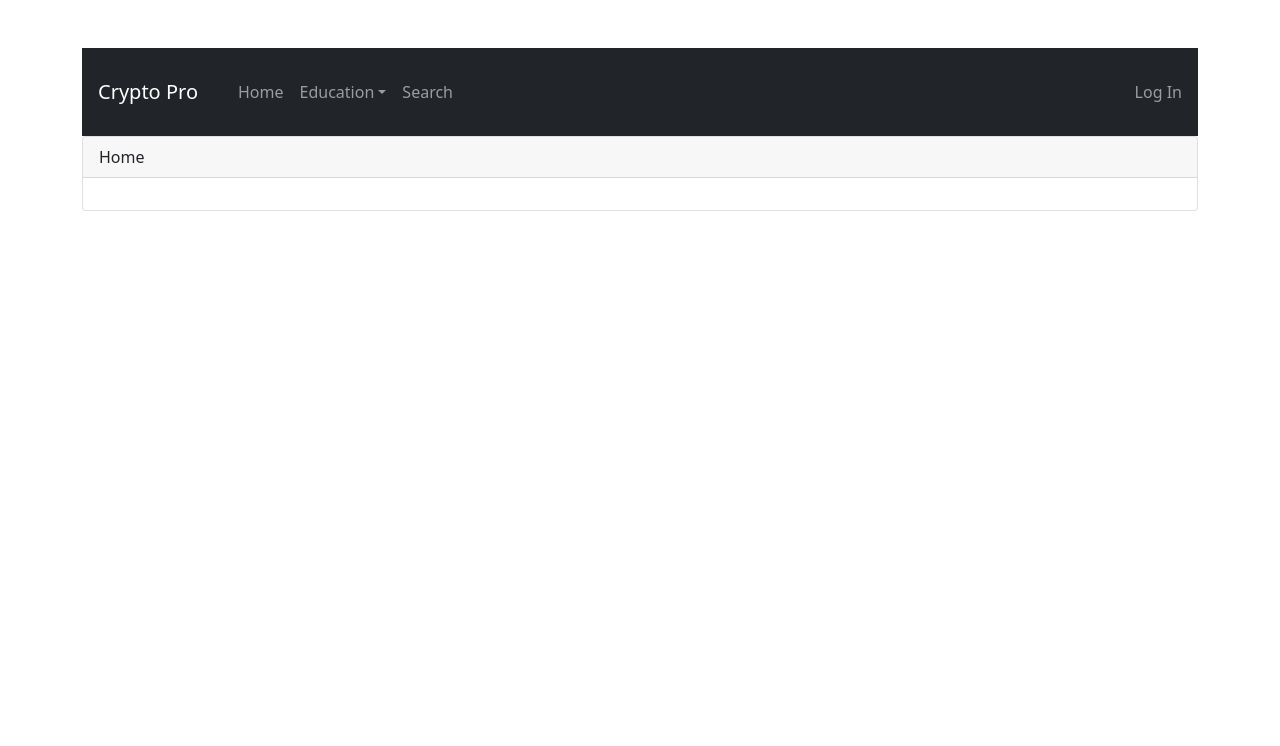
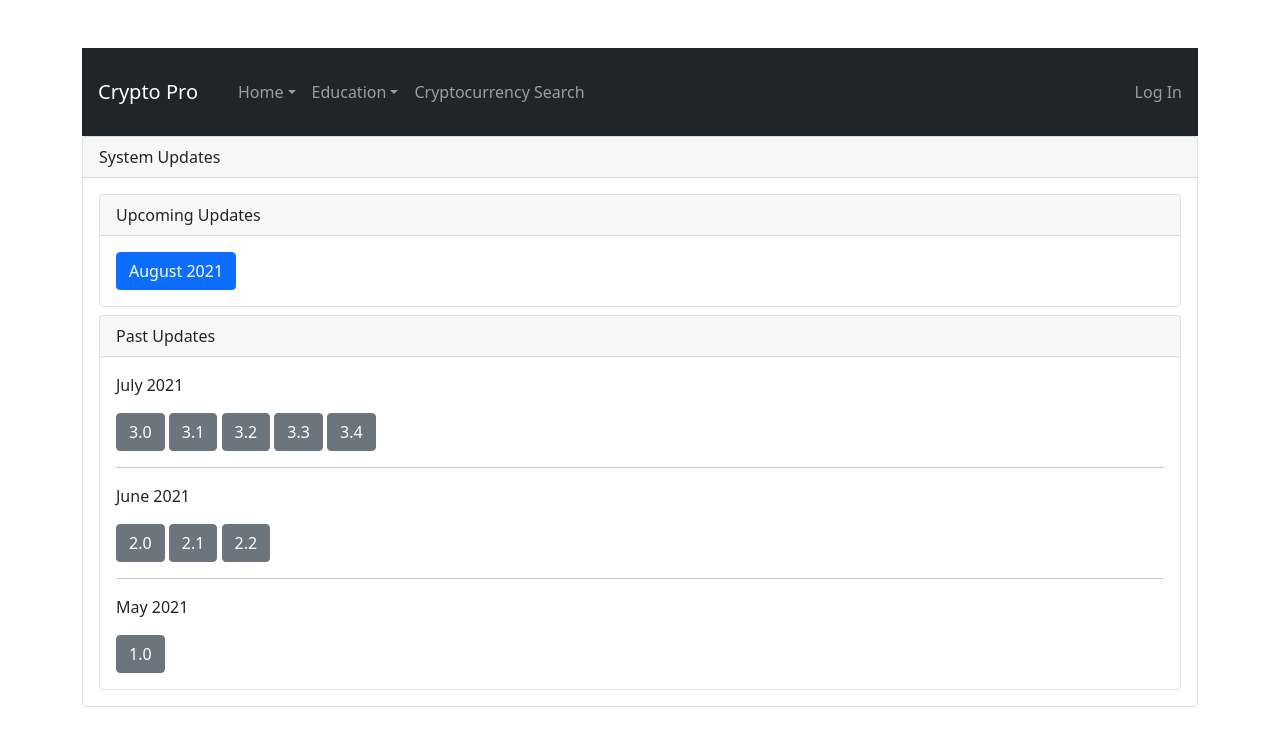
Before and after one commit to chrisgumieny/Crypto, a React (Create React App) app: page /systemupdates in a window 1280 px wide. Shown: the top 746 px of the page. Built offline with nearby package versions, Linux system fonts and the light colour scheme; no server answers.

Commit message:
SystemUpdates and chnages to styling

```diff
--- a/package.json
+++ b/package.json
@@ -9,11 +9,13 @@
     "axios": "^0.21.1",
     "bootstrap": "^5.0.1",
     "firebase": "^8.6.7",
+    "mdbreact": "^5.1.0",
     "react": "^17.0.2",
     "react-bootstrap": "^1.6.1",
     "react-dom": "^17.0.2",
     "react-router-dom": "^5.2.0",
     "react-scripts": "^4.0.3",
+    "react-toastify": "^7.0.4",
     "web-vitals": "^1.1.2"
   },
   "scripts": {
--- a/src/App.js
+++ b/src/App.js
@@ -14,6 +14,7 @@ import { ThirdPartyEducation } from "./components/ThirdPartyEducation"
 import { Search } from "./components/Search"
 import Help from './components/Help'
 import ProfileChange from "./components/ProfileChange"
+import SystemUpdates from "./components/SystemUpdates"
 
 function App() {
   return (
@@ -35,6 +36,7 @@ function App() {
               <Route path="/thirdpartyeducation"> <ThirdPartyEducation /> </Route>
               <Route path="/search"> < Search /> </Route>
               <Route path="/help"> <Help /> </Route>
+              <Route path="/systemupdates"> <SystemUpdates /> </Route>
               <Route path="/"> <Home /> </Route>
             </Switch>
           </div>
--- a/src/components/FirstPartyEducation.js
+++ b/src/components/FirstPartyEducation.js
@@ -4,7 +4,7 @@ import { Card, Accordion, Button, ListGroup } from "react-bootstrap"
 export const FirstPartyEducation = () => {
 
     return (
-        <Card>
+        <Card className="mb-5">
             <Card.Header>First Party Education</Card.Header>
             <Accordion>
                 <Card>
--- a/src/components/Header.js
+++ b/src/components/Header.js
@@ -43,8 +43,11 @@ export const HeaderToolbar = () => {
                     <Navbar.Toggle />
 
                     <Nav>
-                        {/* link to home page */}
-                        <Nav.Link href="/">Home</Nav.Link>
+                        <NavDropdown title="Home">
+                        <NavDropdown.Item href="/">Home Page</NavDropdown.Item>
+                        <NavDropdown.Divider />
+                        <NavDropdown.Item href="/systemupdates">System Updates</NavDropdown.Item>
+                        </NavDropdown>
                     </Nav>
 
 
@@ -57,7 +60,7 @@ export const HeaderToolbar = () => {
                                 <NavDropdown.Divider />
                                 {/* link to user profile */}
                                 <NavDropdown.Item href="/profile">Your Profile</NavDropdown.Item>
-                                <NavDropdown.Item href="/profilechange"> Change Profile Information</NavDropdown.Item>
+                                <NavDropdown.Item href="/profilechange"> Change User Information</NavDropdown.Item>
                                 <NavDropdown.Divider />
                                 {/* link to FAQ/Help */}
                                 <NavDropdown.Item href="/help">Help</NavDropdown.Item>
@@ -75,7 +78,7 @@ export const HeaderToolbar = () => {
                             <NavDropdown.Divider />
                             <NavDropdown.Item href="/thirdpartyeducation">Third Party Education</NavDropdown.Item>
                         </NavDropdown>
-                        <Nav.Link href="/Search">Search</Nav.Link>
+                        <Nav.Link href="/Search">Cryptocurrency Search</Nav.Link>
                     </Nav>
 
 
@@ -85,7 +88,8 @@ export const HeaderToolbar = () => {
                             {isLoggedOut ? <Navbar.Text>
                                 {/* link to log in */}
                                 <Nav.Link href="/login">Log In</Nav.Link>
-
+                                {/* <Nav.Link href="/forgotpassword">Forgot Password</Nav.Link>
+                                <Nav.Link href="/register">Create an Account</Nav.Link> */}
                             </Navbar.Text> : null}
                         </Nav>
                     </Navbar.Collapse>
--- a/src/components/Help.js
+++ b/src/components/Help.js
@@ -3,7 +3,7 @@ import { Card, Accordion, Button, ListGroup } from "react-bootstrap"
 export default function Faq() {
 
     return (
-        <Card>
+        <Card className="mb-5">
             <Card.Header>Frequently Asked Questions</Card.Header>
             <Accordion>
                 <Card>
--- a/src/components/Home.js
+++ b/src/components/Home.js
@@ -7,7 +7,7 @@ export default function Home() {
 
   return (
 
-    <Card>
+    <Card className="mb-5">
       <Card.Header> Home</Card.Header>
       <Card.Body>
 
--- a/src/components/ProfileChange.js
+++ b/src/components/ProfileChange.js
@@ -58,8 +58,9 @@ export default function ProfileChange() {
         <>
             {/* Card will contain all our profile update forms  */}
             <Card>
+                <Card.Header>Change User Information</Card.Header>
                 <Card.Body>
-                    <h2 className="text-center mb-3">Profile Changes</h2>
+                    <h2 className="text-center mb-3">Change User Information</h2>
 
                     {/* if error then we alert */}
                     {error && <Alert variant="danger">{error}</Alert>}
--- a/src/components/Search.js
+++ b/src/components/Search.js
@@ -1,5 +1,6 @@
 import React, { useState, useEffect } from 'react';
 import axios from 'axios';
+import { Card, Alert, Button } from "react-bootstrap"
 
 const Coin = ({
     name,
@@ -11,25 +12,26 @@ const Coin = ({
     priceChange
   }) => {
     return (
+
       <div className='coin-container'>
         <div className='coin-row'>
           <div className='coin'>
             <img src={image} alt='crypto' />
             <h1>{name}</h1>
-            <p className='coin-symbol'>{symbol}</p>
+            <p className='coin-symbol'>Symbol: {symbol}</p>
           </div>
           <div className='coin-data'>
-            <p className='coin-price'>${price}</p>
-            <p className='coin-volume'>${volume.toLocaleString()}</p>
+            <p className='coin-price' >Coin Price: ${price}</p>
+            <p className='coin-volume'>Coin Volume: ${volume.toLocaleString()}</p>
 
             {priceChange < 0 ? (
-              <p className='coin-percent red'>{priceChange.toFixed(2)}%</p>
+              <p className='coin-percent red'>Percent Change: {priceChange.toFixed(2)}%</p>
             ) : (
-              <p className='coin-percent green'>{priceChange.toFixed(2)}%</p>
+              <p className='coin-percent green'>Percent Change: +{priceChange.toFixed(2)}%</p>
             )}
 
             <p className='coin-marketcap'>
-              Mkt Cap: ${marketcap.toLocaleString()}
+              Market Cap: ${marketcap.toLocaleString()}
             </p>
           </div>
         </div>
@@ -62,9 +64,11 @@ export const Search = () => {
   );
 
   return (
+
     <div className='coin-app'>
       <div className='coin-search'>
-        <h1 className='coin-text'>Search a currency</h1>
+      <br></br>
+        <h4 className='coin-text'>Cryptocurrency Search</h4>
         <form>
           <input
             className='coin-input'
@@ -73,6 +77,7 @@ export const Search = () => {
             placeholder='Search'
           />
         </form>
+        <br></br>
       </div>
       {filteredCoins.map(coin => {
         return (
--- /dev/null
+++ b/src/components/SystemUpdates.js
@@ -0,0 +1,149 @@
+import React, { useRef, useState } from "react"
+import { Card, Alert, Button } from "react-bootstrap"
+import { toast } from "react-toastify"
+import "react-toastify/dist/ReactToastify.css"
+import Toast from 'react-bootstrap/Toast'
+
+toast.configure()
+export default function SystemUpdates() {
+
+    // May notifications
+    // additions
+    const MayUpdates = () => {
+        toast(
+            'System Update for May 2021: Users can now register for a Crypto Pro account   ',
+            { position: toast.POSITION.BOTTOM_CENTER }
+        )
+    }
+
+
+    // June notifications
+    //additions
+    const JuneUpdatesOne = () => {
+        toast(
+            'System Update for June 2021: Educational pages about Cryptocurrency',
+            { position: toast.POSITION.BOTTOM_CENTER }
+        )
+    }
+
+    const JuneUpdatesTwo = () => {
+        toast(
+            'System Update for June 2021: Users can reset passwords through email',
+            { position: toast.POSITION.BOTTOM_CENTER }
+        )
+    }
+
+    // fixes
+    const JuneNotify = () => {
+        toast.success(
+            'System Fix for June 2021:  Bug in Forgot Password fixed',
+            { position: toast.POSITION.BOTTOM_CENTER }
+        )
+    }
+
+
+
+    // July notifications
+    //additions
+    const JulyUpdatesZero = () => {
+        toast(
+            'System Update for July 2021: Help page which includes FAQ  ',
+            { position: toast.POSITION.BOTTOM_CENTER }
+        )
+    }
+
+    const JulyUpdatesOne = () => {
+        toast(
+            'System Update for July 2021: Users can sign up for subscription service   ',
+            { position: toast.POSITION.BOTTOM_CENTER }
+        )
+    }
+
+    const JulyUpdatesTwo = () => {
+        toast(
+            'System Update for July 2021: Users can change email and password  ',
+            { position: toast.POSITION.BOTTOM_CENTER }
+        )
+    }
+
+    const JulyUpdatesThree = () => {
+        toast(
+            'System Update for July 2021: Users can search for Cryptocurrencies  ',
+            { position: toast.POSITION.BOTTOM_CENTER }
+        )
+    }
+
+    //fixes
+    const JulyNotify = () => {
+        toast.success(
+            'System Fix for July 2021: Bug in Deployment fixed ',
+            { position: toast.POSITION.BOTTOM_CENTER }
+        )
+    }
+
+
+
+    // upcoming notifications
+    const upcomingNotify = () => {
+        toast.info(
+            'Future Updates for August 2021: Supporting more cryptocurrencies   ',
+            { position: toast.POSITION.BOTTOM_CENTER }
+        )
+    }
+
+    return (
+
+        <>
+            <Card className="mb-5">
+                <Card.Header> System Updates</Card.Header>
+                <Card.Body>
+
+                    {/* Upcoming Updates*/}
+                    <div className="mb-2">
+                        <Card >
+                            <Card.Header> Upcoming Updates </Card.Header>
+
+                            <Card.Body>
+
+                                <Button variant="primary" onClick={upcomingNotify}>August 2021 </Button>
+
+                            </Card.Body>
+                        </Card>
+                    </div>
+
+
+                    {/* Past Updates*/}
+                    <Card>
+                        <Card.Header> Past Updates </Card.Header>
+                        <Card.Body>
+
+                            {/* July2021 updates and fixes*/}
+                            <p>  July 2021</p>
+                            <Button variant="secondary" onClick={JulyUpdatesZero}> 3.0</Button>{' '}
+                            <Button variant="secondary" onClick={JulyUpdatesOne}> 3.1</Button>{' '}
+                            <Button variant="secondary" onClick={JulyUpdatesTwo}> 3.2</Button>{' '}
+                            <Button variant="secondary" onClick={JulyUpdatesThree}> 3.3</Button>{' '}
+                            <Button variant="secondary" onClick={JulyNotify}> 3.4</Button>{' '}
+                            <hr />
+
+                            {/* June 2021 updates and fixes*/}
+                            <p>  June 2021</p>
+                            <Button variant="secondary" onClick={JuneUpdatesOne}> 2.0</Button>{' '}
+                            <Button variant="secondary" onClick={JuneUpdatesTwo}> 2.1</Button>{' '}
+                            <Button variant="secondary" onClick={JuneNotify}> 2.2</Button>{' '}
+                            <hr />
+
+                            {/* May 2021 updates and fixes*/}
+                            <p>  May 2021</p>
+                            <Button variant="secondary" onClick={MayUpdates}> 1.0</Button>{' '}
+
+                        </Card.Body>
+                    </Card>
+
+                </Card.Body>
+            </Card>
+        </>
+    )
+
+
+}
```
Also changed, not shown: src/components/Profile.js (+5 -31 lines), 1 other file (tests, documents, lock files or other folders).
